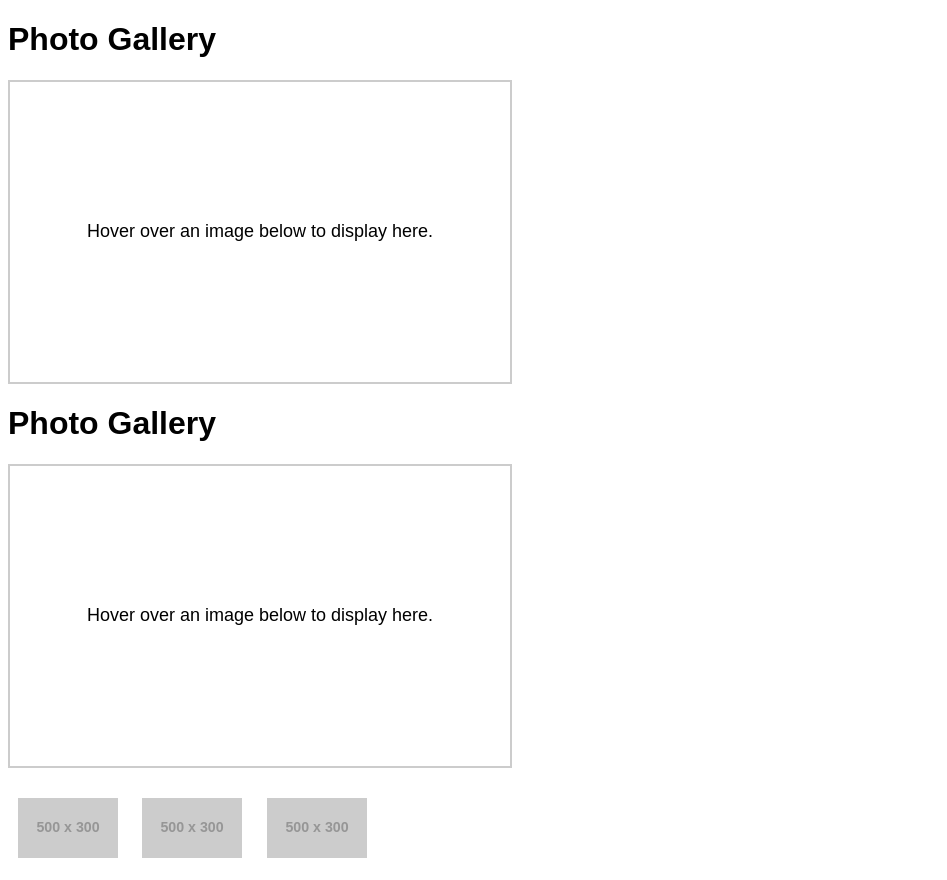
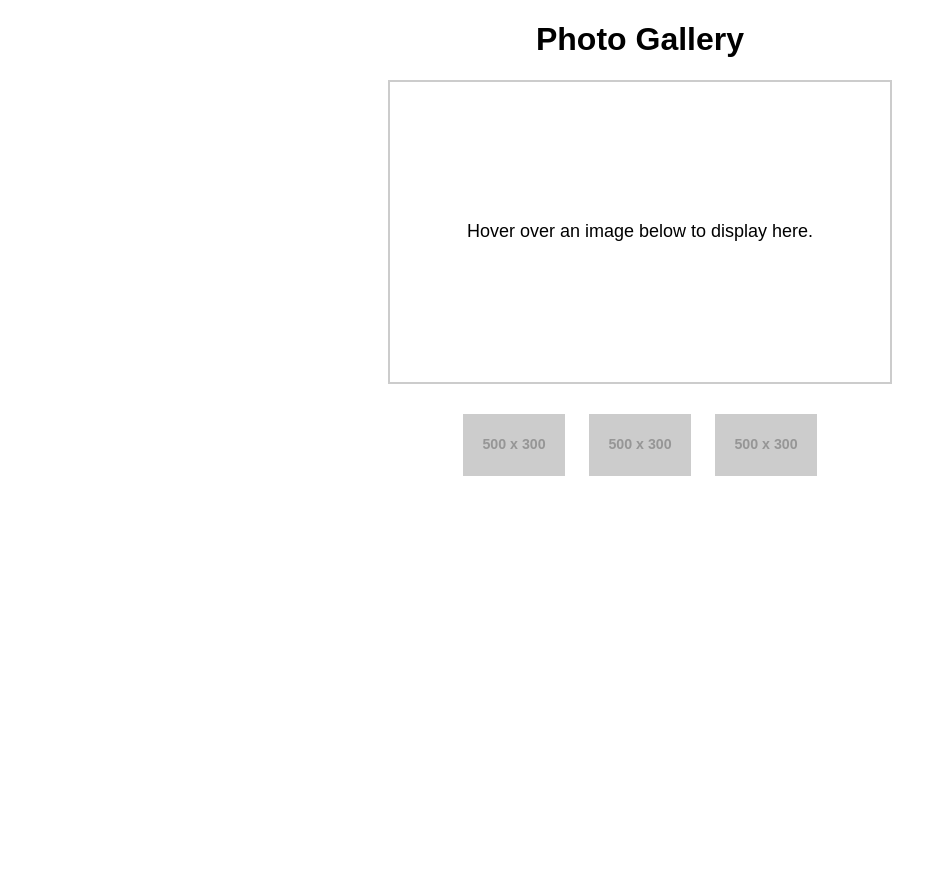
Before and after one commit to starkcs12/gallery, a plain HTML site: page index.html in a window 1280 px wide. Shown: the whole page, without its empty margins (0-947 px from the left). After the commit the page ends 800 px from the top, so only its background shows below. Drawn offline with Linux system fonts and the light colour scheme; placeholder pictures from the web are drawn by us.

Commit message:
Update index.html

```diff
--- a/index.html
+++ b/index.html
@@ -1,35 +1,4 @@
 <!DOCTYPE html>
-<html lang="en">
-<head>
-<meta charset="UTF-8">
-<title>Interactive Photo Gallery</title>
-<style>
-    #image {
-        width: 500px;
-        height: 300px;
-        border: 2px solid #ccc;
-        display: flex;
-        justify-content: center;
-        align-items: center;
-        font-size: 18px;
-        background-size: cover;
-        background-position: center;
-        text-align: center;
-    }
-    .preview {
-        width: 100px;
-        margin: 10px;
-        cursor: pointer;
-    }
-</style>
-</head>
-<body>
-
-<h1>Photo Gallery</h1>
-<div id="image">Hover over an image below to display here.</div>
-
-<div>
-    <!DOCTYPE html>
 <html lang="en">
 <head>
 <meta charset="UTF-8">
@@ -37,6 +6,7 @@
 <style>
     body {
         font-family: Arial, sans-serif;
+        text-align: center;
     }
     #image {
         width: 500px;
@@ -48,13 +18,15 @@
         font-size: 18px;
         background-size: cover;
         background-position: center;
-        text-align: center;
-        margin-bottom: 20px;
+        margin: 20px auto;
+        transition: background-image 0.3s ease-in-out;
     }
     .preview {
         width: 100px;
+        height: 60px;
         margin: 10px;
         cursor: pointer;
+        border: 1px solid #ccc;
     }
 </style>
 </head>
@@ -85,10 +57,6 @@
 
 <script>
 function upDate(previewPic) {
-    console.log("Mouse over image detected.");
-    console.log("Alt text: " + previewPic.alt);
-    console.log("Image source: " + previewPic.src);
-
     document.getElementById("image").innerHTML = previewPic.alt;
     document.getElementById("image").style.backgroundImage = "url('" + previewPic.src + "')";
 }
@@ -101,24 +69,3 @@ function undo() {
 
 </body>
 </html>
-
-</div>
-
-<script>
-function upDate(previewPic) {
-    console.log("Mouse over image detected.");
-    console.log("Alt text: " + previewPic.alt);
-    console.log("Image source: " + previewPic.src);
-
-    document.getElementById("image").innerHTML = previewPic.alt;
-    document.getElementById("image").style.backgroundImage = "url('" + previewPic.src + "')";
-}
-
-function undo() {
-    document.getElementById("image").style.backgroundImage = "url('')";
-    document.getElementById("image").innerHTML = "Hover over an image below to display here.";
-}
-</script>
-
-</body>
-</html>
```
